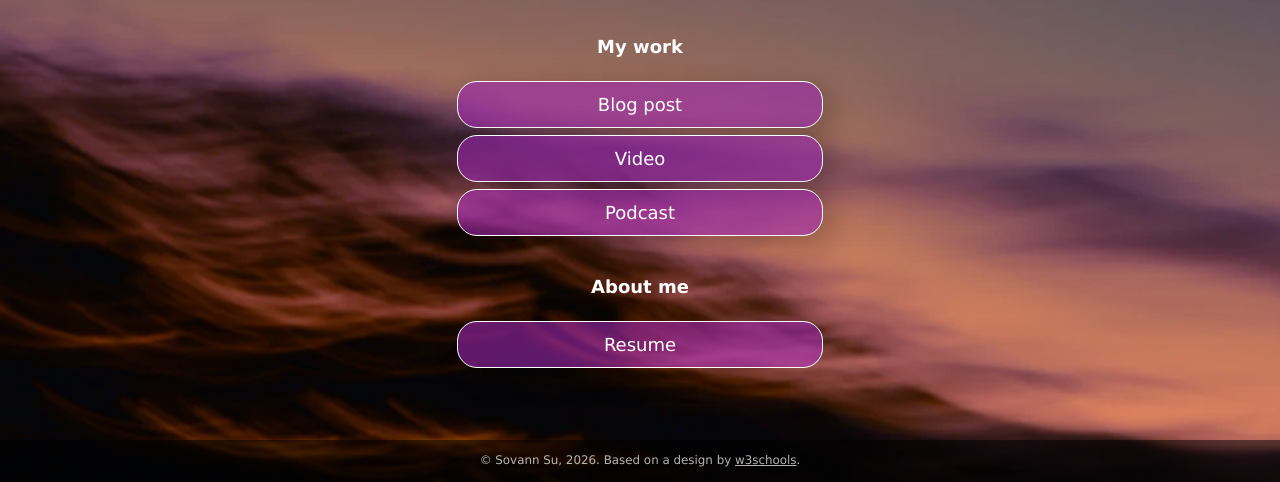
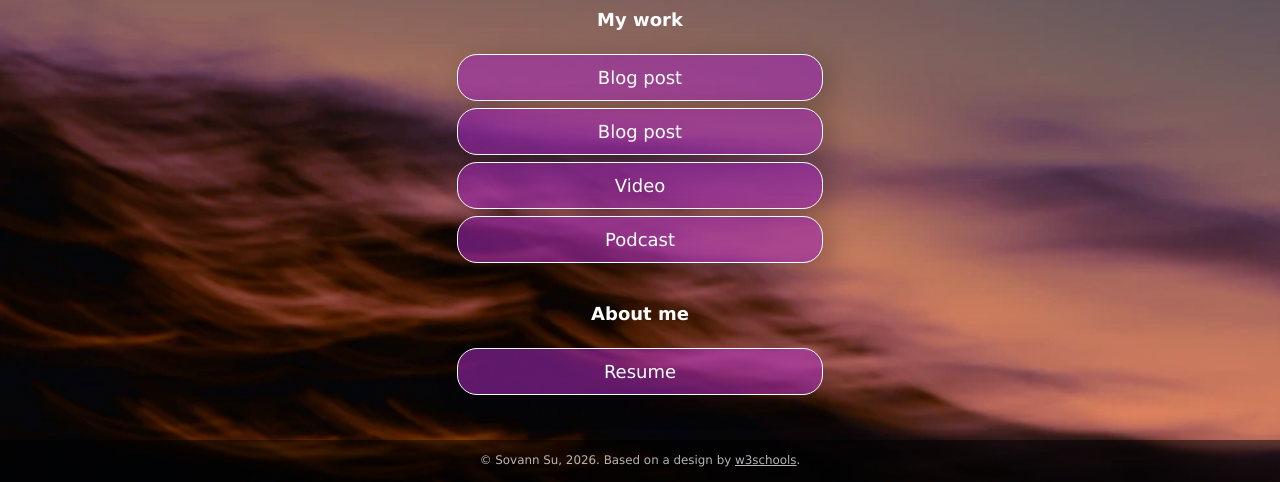
Before and after one commit to sovanns2027/sovanns2027.github.io, a plain HTML site: page index.html in a window 1280 px wide. Shown: the part 318-800 px from the top of the page. Drawn offline with Linux system fonts and the light colour scheme.

Commit message:
Update index.html

```diff
--- a/index.html
+++ b/index.html
@@ -28,6 +28,14 @@
       <div class="button toggle">Blog post</div>
       <div class="slidedown">
         <div class="description">
+          <h2>Power of Data: Energy Concerns of Data Centers</h2>
+          <p>I discuss the potential and concerns of our world's growing dependence on data centers.</p>
+          <a href="https://medium.com/@sovannsu/power-of-data-energy-concerns-of-data-centers-0f3965077320" class="external-link" target="_blank">Read</a>
+        </div>
+      </div>
+      <div class="button toggle">Blog post</div>
+      <div class="slidedown">
+        <div class="description">
           <h2>Blog post title</h2>
           <p>Here, add a short but appealing description of your blog post.</p>
           <a href="#" class="external-link" target="_blank">Read</a>
@@ -53,7 +61,7 @@
       </div>
     </div>
 
-    <!-- Replace # with PDF from Google Docs, or replace the entire section with whatever you want. Or delete it! Or add another section below it!-->
+    <!-- Replace # with PDF from Google Docs, or replace the entire section with whatever you want. Or cut it! Or add another section below it!-->
     <div class="section-header">
       <h1>About me</h1>
     </div>
```
